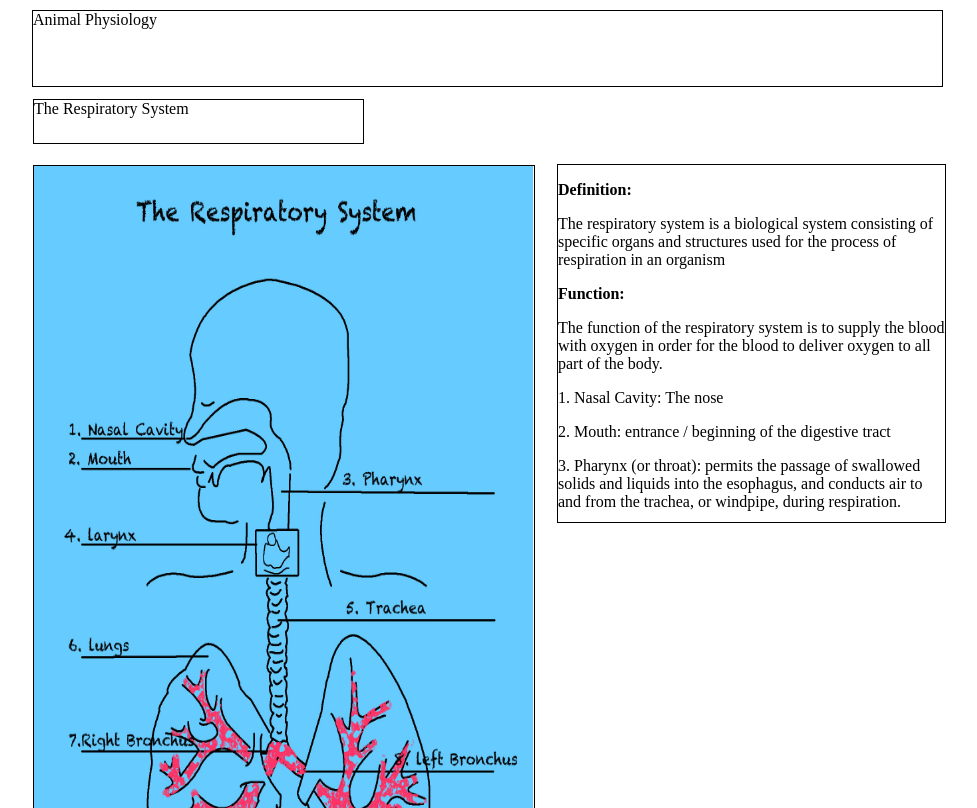
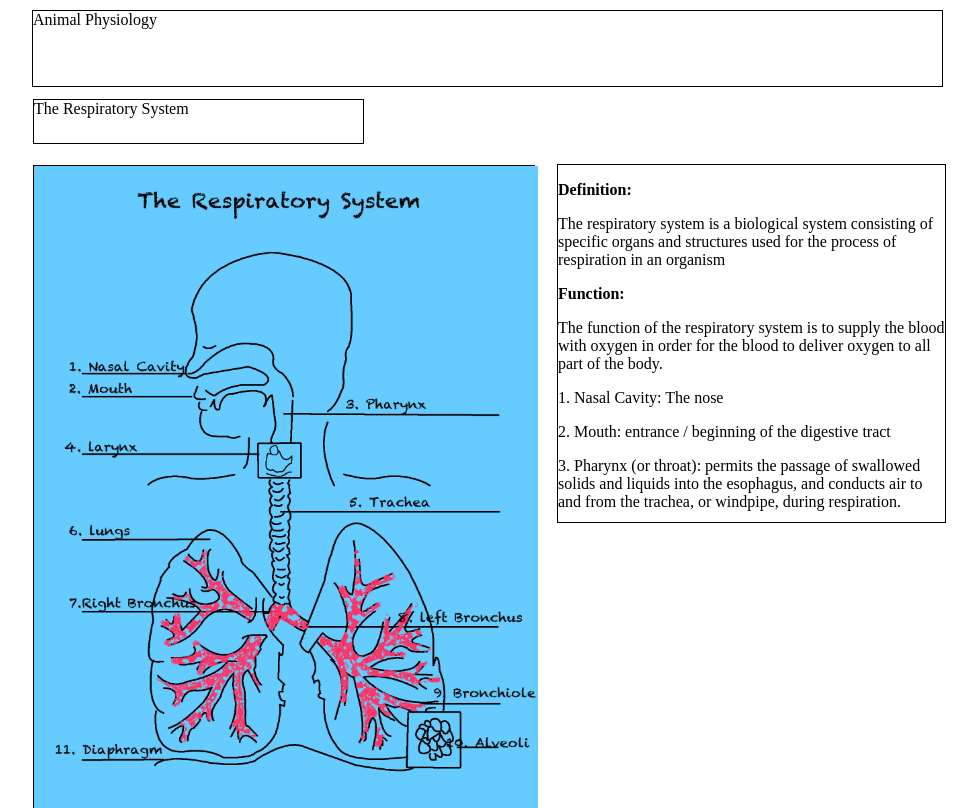
Before and after one commit to AIS213376/Biology-Review, a plain HTML site: page The Respiratory System Page.html in a window 1280 px wide. Shown: the top 808 px of the page, without its empty margins (29-1006 px from the left). Drawn offline with Linux system fonts and the light colour scheme.

Commit message:
Fix image in html respiratory

```diff
--- a/The Respiratory System Page.html
+++ b/The Respiratory System Page.html
@@ -61,7 +61,7 @@
 <!-- InstanceBeginEditable name="header" -->
 <div id="apDiv2">The Respiratory System</div>
 <!-- InstanceEndEditable --><!-- InstanceBeginEditable name="poster" -->
-<div id="apDiv3"><img src="Biology-Review/Poster for respiratory system.jpg" width="499" height="1051" /></div>
+<div id="apDiv3"><img src="Poster for respiratory system.jpg" width="504" height="800" /></div>
 <!-- InstanceEndEditable --><!-- InstanceBeginEditable name="description" -->
 <div id="apDiv4">
   <p><strong>Definition:</strong></p>
```
Also changed, not shown: 1 other file.
